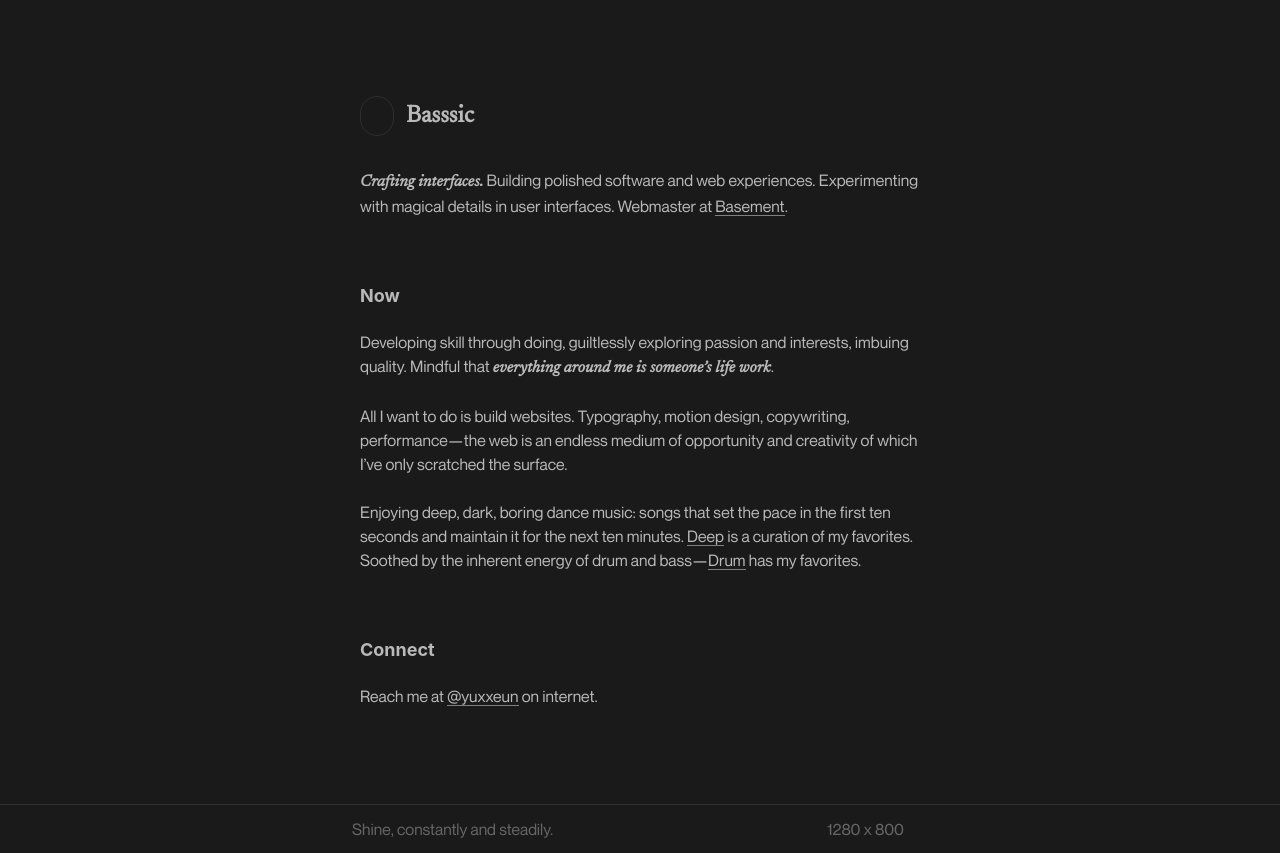
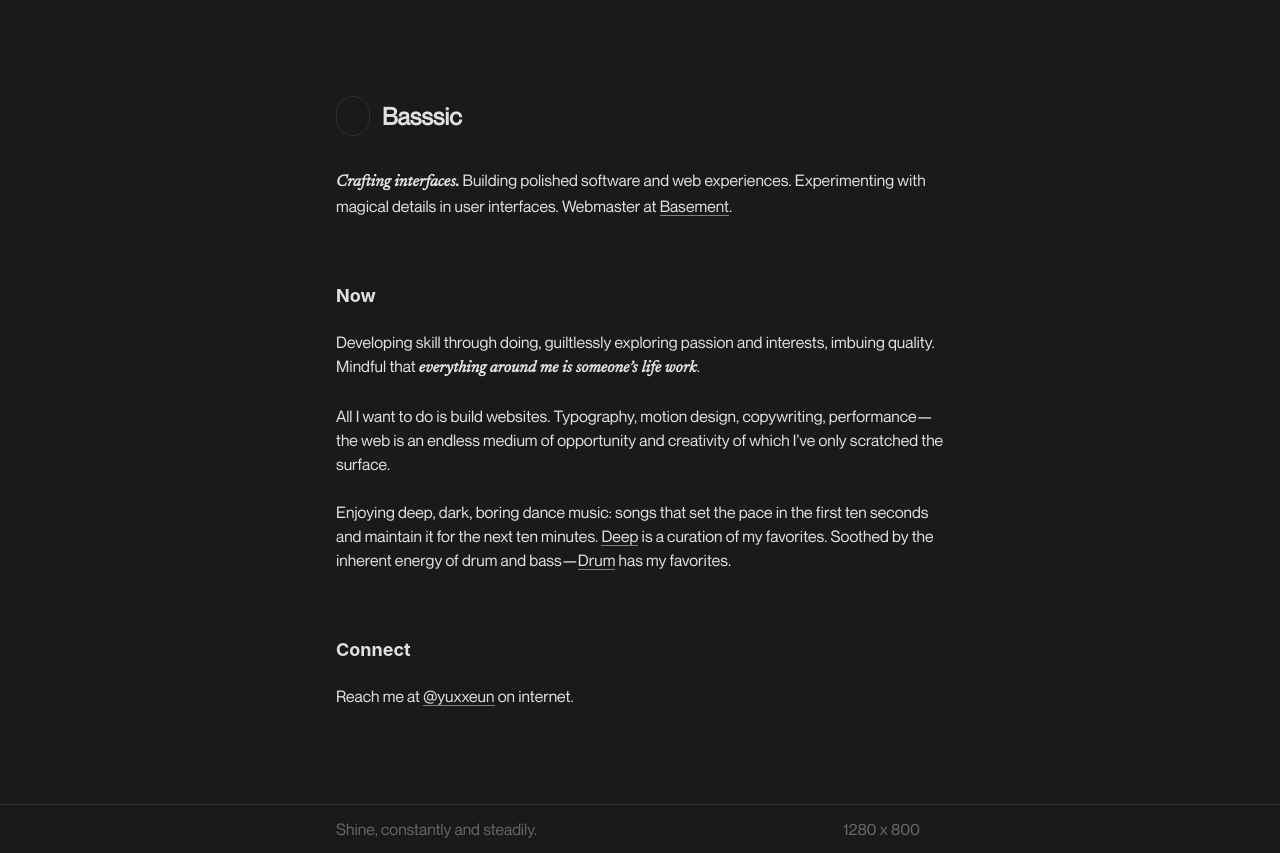
Before and after one commit to yuxxeun/basssic, an Astro site: page / in a window 1280 px wide. Built offline with nearby package versions, Linux system fonts and the light colour scheme; Astro itself is replaced by a stand-in of ours; some icons are missing; what tailwindcss-animated would draw is missing.

Commit message:
style: redesign everythings

```diff
--- a/src/components/common/Container.tsx
+++ b/src/components/common/Container.tsx
@@ -1,6 +1,6 @@
 const Container = ({ children, className = '' }) => {
     return (
-        <div className={`max-w-2xl mx-auto ${className} lg:px-7 px-3`}>
+        <div className={`max-w-2xl mx-auto lg:px-4 px-3 ${className}`}>
             {children}
         </div>
     );
--- a/src/components/common/Footer.tsx
+++ b/src/components/common/Footer.tsx
@@ -1,6 +1,7 @@
 import { useState, useEffect } from 'react';
 import { IconArrowTriangleDown, IconArrowTriangleUp } from "justd-icons";
 import ScreenDimensions from '../core/ScreenDimensions';
+import Container from './Container';
 
 const poem = [
     'Shine, constantly and steadily.',
@@ -32,8 +33,8 @@ const Footer = () => {
     };
 
     return (
-            <div className="font-delight border-t border-[#2e2e2e] py-3 mt-14">
-                <div className="text-[16px] text-[#666666] max-w-2xl mx-auto lg:px-12 px-6 flex items-center justify-between">
+        <>
+                <Container className="lg:px-8 px-7 text-[#666666] flex items-center justify-between">
                     <div>
                         <p>
                             {randomPoem}
@@ -52,10 +53,11 @@ const Footer = () => {
                             )}
 
                     </div>
-                </div>
+                </Container>
                 {isVisible && (
                     <div className='border-t border-[#2e2e2e] py-16 mt-3 '>
-                        <p className={`mx-auto lg:px-12 px-6 max-w-2xl ${isFadingOut ? 'animate-fade-out' : 'animate-fade-in'}`}>
+                    <Container className='lg:px-8 px-7'>
+                            <p className={`${isFadingOut ? 'animate-fade-out' : 'animate-fade-in'}`}>
                             I’m reciting that <span className='font-newsreaderItalic font-semibold'>quality affects all aspects of my pursuits</span>.
                             <br />
                             I want to <span className='font-newsreaderItalic font-semibold'>imbue quality</span> in everything I do. This skill develops while <span className='font-newsreaderItalic font-semibold'>doing</span>. Not thinking, not imagining, <span className='font-newsreaderItalic font-semibold'>doing</span>. It is learned through learning and experimenting and consistency and pacing.
@@ -63,9 +65,12 @@ const Footer = () => {
                             <br /><br />
                             Above these all, I love You.
                             </p>
+
+                    </Container>
                     </div>
+
                 )}
-            </div>
+            </>
     );
 };
 
--- a/src/components/common/Header.tsx
+++ b/src/components/common/Header.tsx
@@ -11,7 +11,7 @@ const Header = () => {
                     <IconBrandLayers className="m-2"/>
                 </div>
                 <div>
-                    <h1 className="text-2xl font-bold font-newsreader">
+                    <h1 className="text-2xl font-bold">
                         {Constant.title}
                     </h1>
                 </div>
--- a/src/layouts/Layout.astro
+++ b/src/layouts/Layout.astro
@@ -21,10 +21,12 @@ const { title } = Astro.props;
 		<meta name="generator" content={Astro.generator} />
 		<title>{title}</title>
 	</head>
-	<body class="mt-24 leading-normal tracking-normal font-delight text-[16px]">
+	<body class="mt-24 leading-normal tracking-normal font-delight text-[16px] text-[#e1e1e1]">
 		<SmoothScroll client:load>
 			<slot/>
-			<Footer client:load/>
+			<div class="font-delight border-t border-[#2e2e2e] py-3 mt-14">
+				<Footer client:load/>
+			</div>
 		</SmoothScroll>
 	</body>
 </html>
--- a/src/styles/global.css
+++ b/src/styles/global.css
@@ -30,7 +30,7 @@
     @font-face {
         font-family: 'Neue-Montreal-Regular-400';
         src: url('/fonts/Neue/Neue-Montreal-Regular-400.woff2') format('woff2');
-        font-weight: 900;
+        font-weight: 400;
         font-display: swap;
         font-style: normal;
     }
```
Lines whose indentation alone changed are shown as unchanged.
